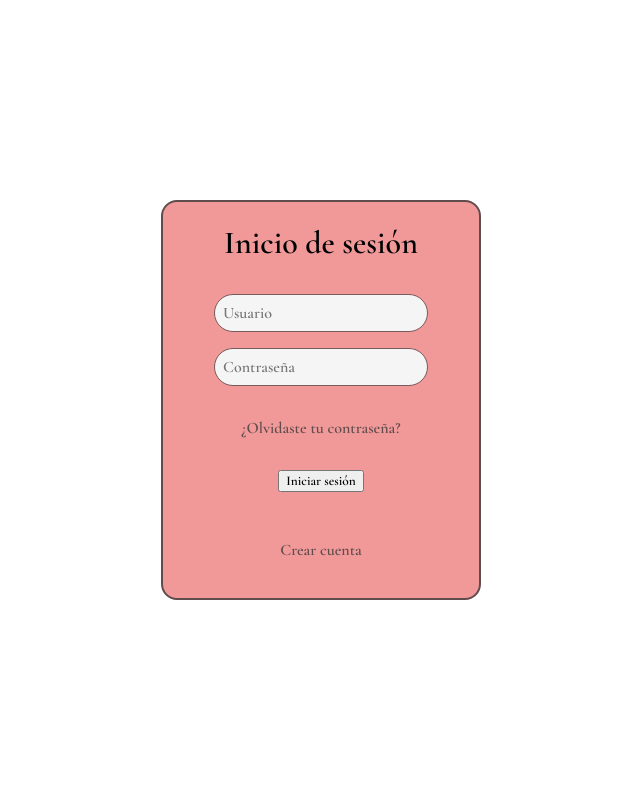
After one commit to EAldana-Dev/porelgusto-web, a Java web app: page /login in a window 1280 px wide. The commit adds this page. Shown: the whole page, without its empty margins (319-959 px from the left). Run offline with Spring Boot 4, a stand-in JSP engine, Linux system fonts and the light colour scheme.

Commit message:
Ya hay login

```diff
--- a/src/main/java/com/neksbyte/porelgustoweb/controller/HomeServlet.java
+++ b/src/main/java/com/neksbyte/porelgustoweb/controller/HomeServlet.java
@@ -9,11 +9,22 @@ import org.springframework.web.bind.annotation.GetMapping;
 public class HomeServlet {
 
     @GetMapping("/")
+    public String redirigirInicio() {
+        return "redirect:/home";
+    }
+
+    @GetMapping("/home")
     public String inicio(Model model) {
         model.addAttribute("titulo", "Inicio");
         return "index";
     }
 
 
+    @GetMapping("/login")
+    public String secion(Model model) {
+        model.addAttribute("titulo", "Inicio");
+        return "secion";
+    }
+
 
 }
--- a/src/main/resources/static/css/styles.css
+++ b/src/main/resources/static/css/home.css
@@ -29,7 +29,6 @@ body {
 }
 
 a{
-
     text-decoration: none;
 }
 
@@ -129,7 +128,7 @@ a{
                 flex: 1;
                 padding: 0.8rem 1.2rem;
 
-                border: 2px solid transparent;
+                border: 1px solid #785b5b;
                 border-radius: 2rem;
                 outline: none;
 
--- /dev/null
+++ b/src/main/resources/static/css/login.css
@@ -0,0 +1,115 @@
+@font-face {
+    font-family: "Cormorant Garamond";
+    src: url("/fuentesporelgusto/texto/CormorantGaramond-Bold.ttf") format("truetype");
+    font-style: normal;
+    font-weight: 700;
+    font-display: swap;
+}
+
+@font-face {
+    font-family: "Cormorant Garamond";
+    src: url("/fuentesporelgusto/titulos/CormorantGaramond-SemiBold.ttf") format("truetype");
+    font-style: normal;
+    font-weight: 600;
+    font-display: swap;
+}
+
+* {
+    font-family: "Cormorant Garamond", Georgia, serif;
+    box-sizing: border-box;
+}
+h1{
+    font-family: "Cormorant Garamond", Georgia, serif;
+    font-weight: 600;
+}
+
+body {
+    margin: 0;
+    padding: 0;
+    min-height: 100vh;
+}
+
+a,
+a:link,
+a:visited {
+    color: #604c4c;
+    text-decoration: none;
+}
+
+.container{
+    display: flex;
+    justify-content: center;
+    align-items: center;
+    position: relative;
+    min-height: 100vh;
+
+
+    .cuadrado{
+        border: 2px solid #604c4c;
+        background-color: #f19999;
+        display: flex;
+        flex-direction: column;
+        min-height: 25rem;
+        min-width: 20rem;
+        align-items: center;
+        border-radius: 1rem;
+        gap: 0;
+        margin: 0;
+        .Inicio{
+            margin-bottom: 0;
+        }
+        .formulario{
+            margin: 0;
+            display: flex;
+            flex-direction: column;
+            align-items: center;
+            padding: 2rem;
+            gap: 1rem;
+            .usuario{
+                margin: 0;
+                flex: 1;
+                padding: 0.5rem 0.5rem;
+
+                border: 1px solid #785b5b;
+                border-radius: 5rem;
+                outline: none;
+
+                background-color: #f5f5f5;
+                color: #333;
+
+                font-size: 1rem;
+
+                transition: 0.3s;
+
+                &:focus {
+                    border-color: rgb(184, 45, 177);
+                    background-color: white;
+                    box-shadow: 0 0 0 5px rgba(184, 45, 177, 0.15);
+                }
+            }
+            .contraseña{
+                margin: 0;
+                flex: 1;
+                 padding: 0.5rem 0.5rem;
+
+
+                border: 1px solid #785b5b;
+                border-radius: 5rem;
+                outline: none;
+
+                background-color: #f5f5f5;
+                color: #333;
+
+                font-size: 1rem;
+
+                transition: 0.3s;
+
+                &:focus {
+                    border-color: rgb(184, 45, 177);
+                    background-color: white;
+                    box-shadow: 0 0 0 5px rgba(184, 45, 177, 0.15);
+                }
+            }
+        }
+    }
+}
--- /dev/null
+++ b/src/main/webapp/WEB-INF/jsp/secion.jsp
@@ -0,0 +1,44 @@
+
+<%@ page contentType="text/html;charset=UTF-8" pageEncoding="UTF-8" %>
+<%@ taglib prefix="c" uri="jakarta.tags.core" %>
+
+<!DOCTYPE html>
+<html lang="es">
+
+<head>
+    <meta charset="UTF-8">
+    <meta name="viewport" content="width=device-width, initial-scale=1">
+    <title>Por el Gusto</title>
+
+    <link rel="stylesheet" href="<c:url value='/css/login.css'/>">
+</head>
+
+<body>
+    <div class="container">
+        <div class="cuadrado">
+    <h1 class="Inicio">Inicio de sesión</h1>
+
+    <form action="/login" method="POST" class="formulario">
+
+        <input type="text" name="usuario" placeholder="Usuario" class="usuario">
+
+        <input type="password" name="contraseña" placeholder="Contraseña" class="contraseña">
+
+        <a href="/Recuperar contraseña">
+            <p>¿Olvidaste tu contraseña?</p>
+        </a>
+
+
+        <button type="submit" class="iniciar_sesion">
+            Iniciar sesión
+        </button>
+
+    </form>
+    <a href="/signup">
+    <p>Crear cuenta</p>
+    </a>
+
+</div>
+    </div>
+</body>
+</html>
```
Also changed, not shown: src/main/webapp/WEB-INF/jsp/catalogo.jsp (deleted, +0 -16 lines), src/main/webapp/WEB-INF/jsp/index.jsp (+8 -3 lines).
